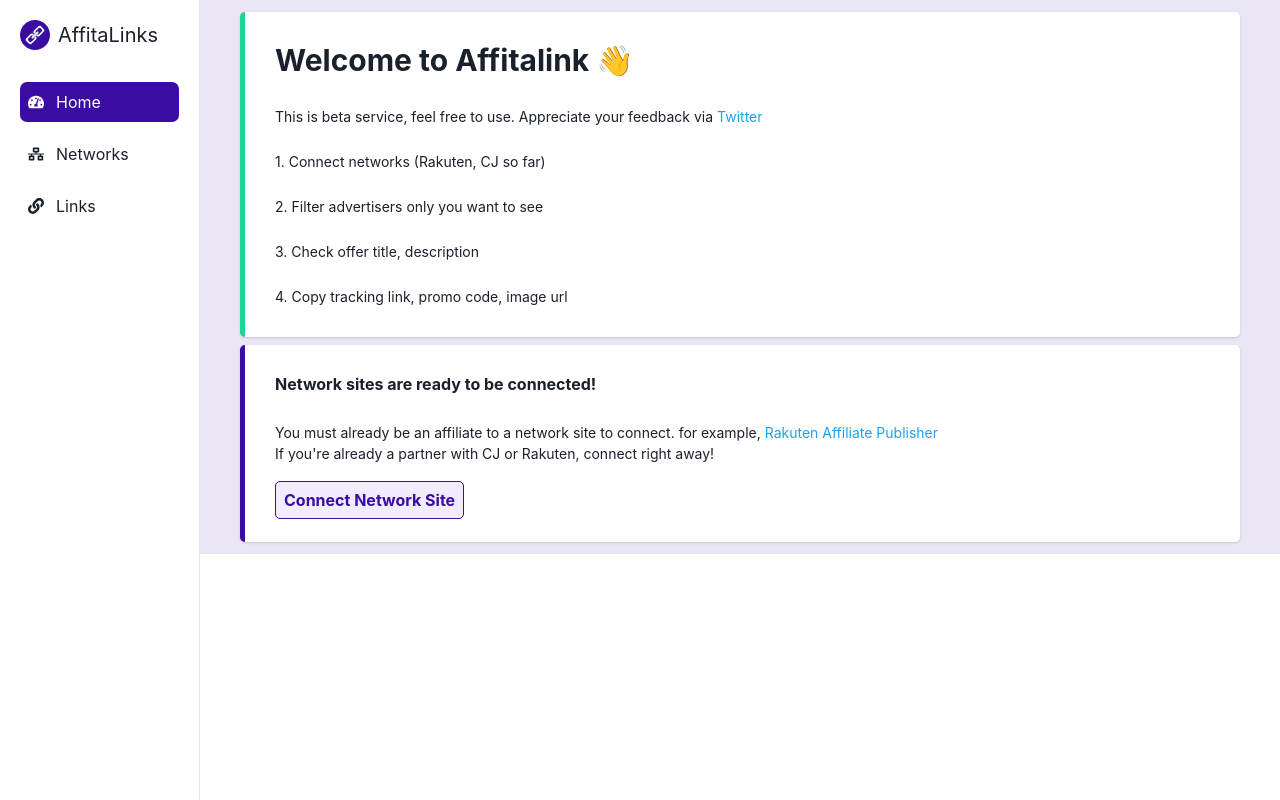
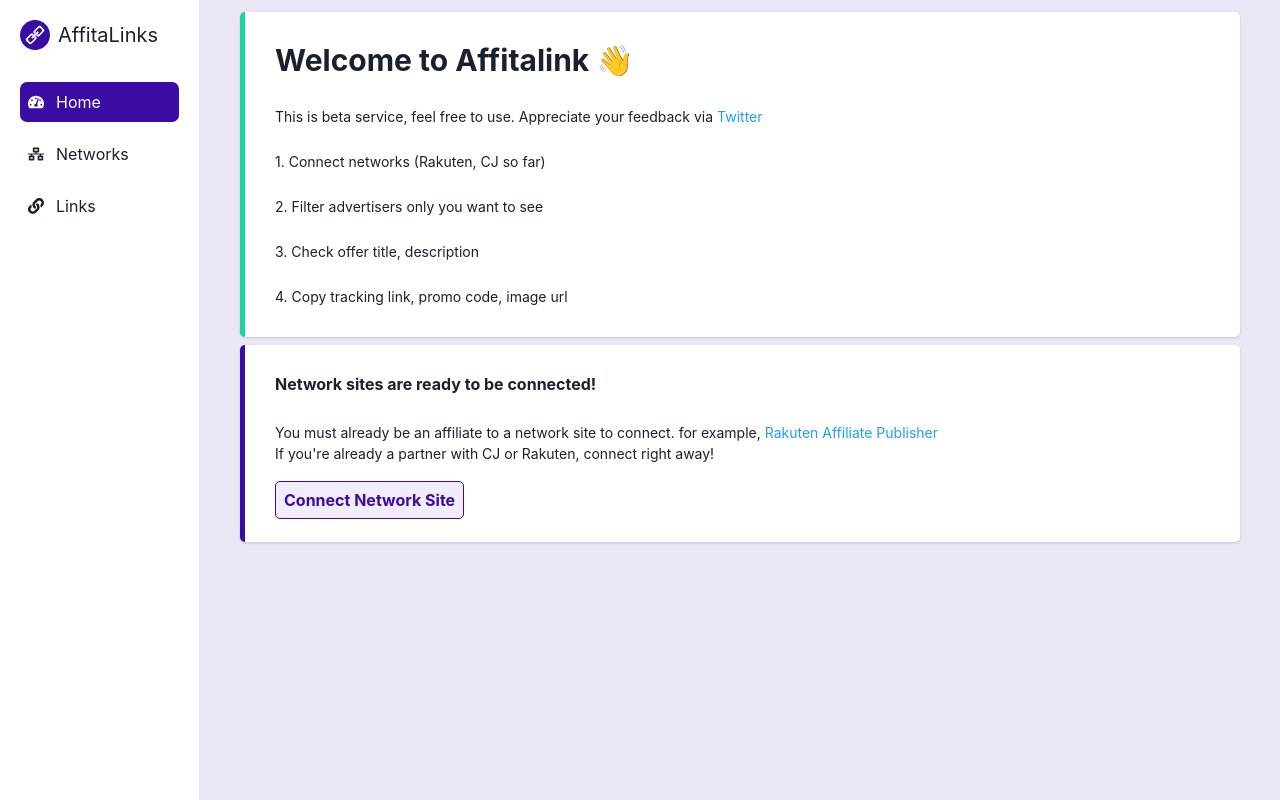
Before and after one commit to hjplumtree/Affitalink, a Next.js app: page / in a window 1280 px wide. Built offline with nearby package versions, Linux system fonts and the light colour scheme.

Commit message:
Update :: background height full

```diff
--- a/pages/_app.js
+++ b/pages/_app.js
@@ -6,9 +6,9 @@ import { Flex } from "@chakra-ui/react";
 function MyApp({ Component, pageProps }) {
   return (
     <ChakraProvider>
-      <Flex w="100%" h="100%">
+      <Flex w="100%" h="100%" className="yoho">
         <Navigator position="fixed" />
-        <Layouts bg="#ebe6f5">
+        <Layouts bg="#ebe6f5" minHeight="100vh">
           <Component {...pageProps} />
         </Layouts>
       </Flex>
--- a/pages/index.js
+++ b/pages/index.js
@@ -1,7 +1,6 @@
 import SectionBox from "../components/SectionBox";
 import { VStack, Heading, Link, Text, Button } from "@chakra-ui/react";
 import RouterLink from "../components/RouterLink";
-import { FaNetworkWired, FaLink, FaTachometerAlt } from "react-icons/fa";
 
 export default function Home() {
   return (
```
